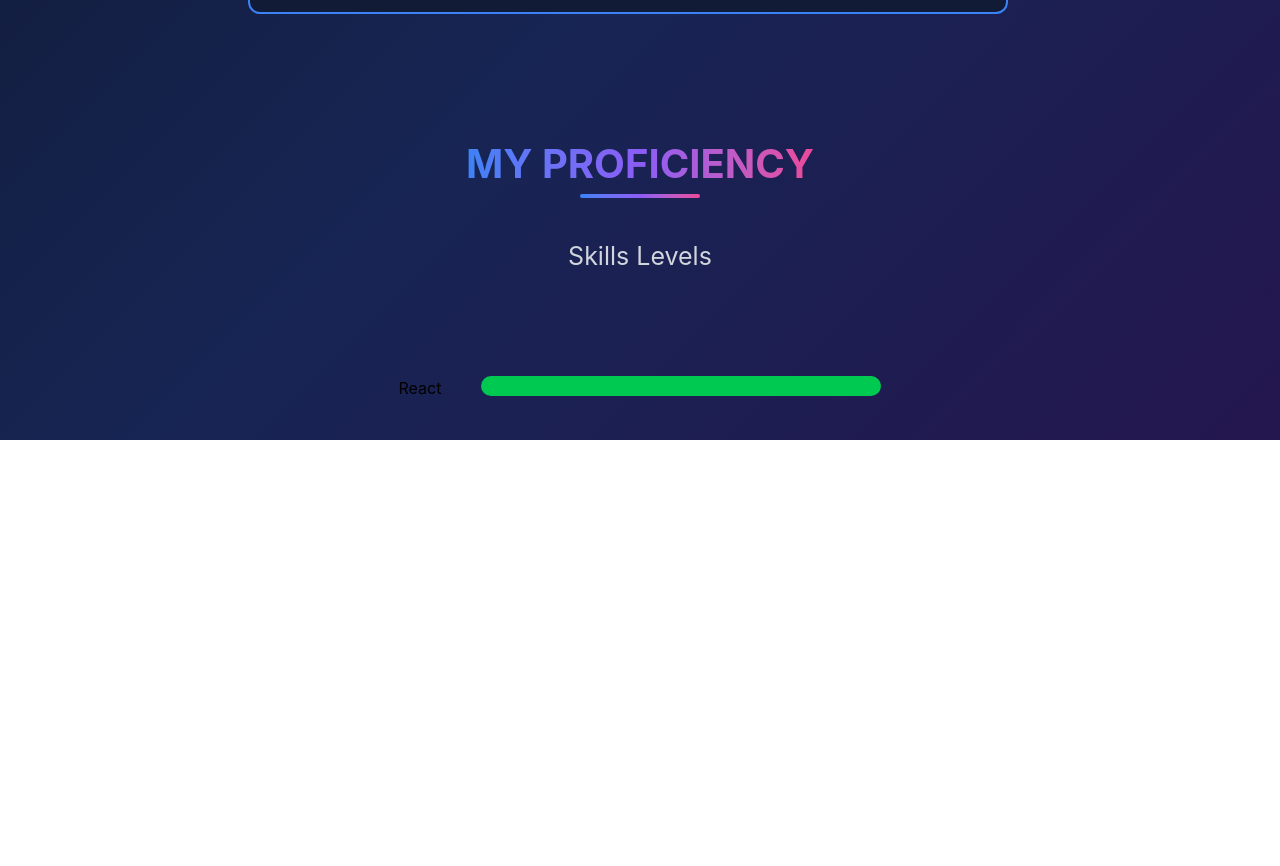
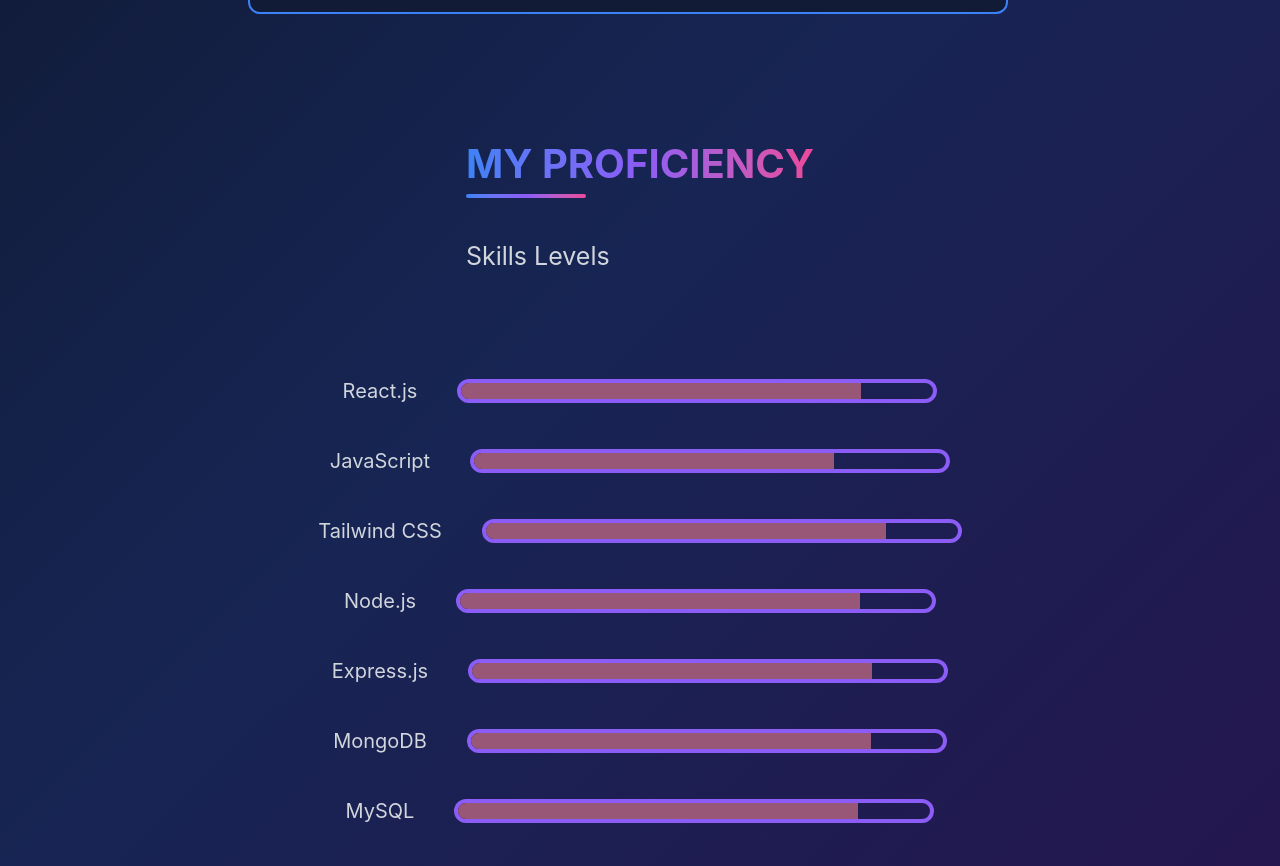
Before and after one commit to RachitRawat720/portfolio-website, a React (Vite) app: page /skills in a window 1280 px wide. Shown: the part 1578-2444 px from the top of the page. Before the commit the page ends 2018 px from the top, so only its background shows below. Built offline with nearby package versions, Linux system fonts and the light colour scheme.

Commit message:
adding proficiency

```diff
--- a/src/components/Skills.jsx
+++ b/src/components/Skills.jsx
@@ -27,7 +27,7 @@
                     <h1 className='text-[26px] text-[#F8FAFC] font-semibold flex itemsj-center justify-center'>Frontend</h1>
                     <div className='grid grid-cols-2 mt-5 gap-y-5 ml-5'>
 
-                        <p className='text-[#A78BFA] border-2 border-[#8B5CF6] w-fit px-5 rounded-2xl hover:text-[#FFFFFF] hover:bg-[#695694]/50'>React</p>
+                        <p className='text-[#A78BFA] border-2 border-[#8B5CF6] w-fit px-5 rounded-2xl hover:text-[#FFFFFF] hover:bg-[#695694]/50'>React.js</p>
 
                         <p className='text-[#A78BFA] border-2 border-[#8B5CF6] w-fit px-5 rounded-2xl hover:text-[#FFFFFF] hover:bg-[#695694]/50'>JavaScript</p>
 
@@ -104,20 +104,65 @@
                     </div>
             </motion.div>
 
-            <motion.div initial={{opacity: 0, y: -300}} whileInView={{opacity: 1, y: 0}}
-                transition={{duration: 2, delay: 2}} viewport={{once: true, amount: 0.9}}
-                className='flex flex-col items-center justify-center w-full mt-30'>
-                <h1 className='text-[40px] font-bold bg-linear-to-r from-[#3B82F6] via-[#8B5CF6] to-[#EC4899] bg-clip-text text-transparent'>MY PROFICIENCY</h1>
-                <div className='bg-linear-to-r from-[#3B82F6] via-[#8B5CF6] to-[#EC4899]  h-1 w-30 rounded-4xl'></div>
-                <h3 className='text-[25px] text-gray-300 mt-10'>Skills Levels</h3>
+            <div className='flex flex-col items-center justify-center w-full mt-30'>
+                <motion.div initial={{opacity: 0, y: -300}} whileInView={{opacity: 1, y: 0}}
+                transition={{duration: 2, delay: 2}} viewport={{once: true, amount: 0.9}}>
+                    <h1 className='text-[40px] font-bold bg-linear-to-r from-[#3B82F6] via-[#8B5CF6] to-[#EC4899] bg-clip-text text-transparent'>MY PROFICIENCY</h1>
+                    <div className='bg-linear-to-r from-[#3B82F6] via-[#8B5CF6] to-[#EC4899]  h-1 w-30 rounded-4xl'></div>
+                    <h3 className='text-[25px] text-gray-300 mt-10'>Skills Levels</h3>
+                </motion.div>
 
-                <motion.div>
-                    <div className='flex mt-25 gap-10'>
-                        <p>React</p>
-                        <div className='w-100 h-5 rounded-2xl bg-green-500'></div>
+                <div initial={{opacity: 0, y: -300}} whileInView={{opacity: 1, y: 0}} transition={{duration: 2, delay: 2}} viewport={{once: true, amount: 0.9}}>
+                    <div className='flex items-center justify-center mt-25 gap-10'>
+                        <p className='text-[20px] text-gray-300'>React.js</p>
+                        <div className='w-120 h-6 rounded-2xl border-4 border-[#8B5CF6]'>
+                            <div className='w-100 h-full rounded-l-2xl  bg-[#995778]'></div>
+                        </div>
                     </div>
-                </motion.div>
-            </motion.div>
+
+                    <div className='flex items-center justify-center mt-10 gap-10'>
+                        <p className='text-[20px] text-gray-300'>JavaScript</p>
+                        <div className='w-120 h-6 rounded-2xl border-4 border-[#8B5CF6]'>
+                            <div className='w-90 h-full rounded-l-2xl  bg-[#995778]'></div>
+                        </div>
+                    </div>
+
+                    <div className='flex items-center justify-center mt-10 gap-10'>
+                        <p className='text-[20px] text-gray-300'>Tailwind CSS</p>
+                        <div className='w-120 h-6 rounded-2xl border-4 border-[#8B5CF6]'>
+                            <div className='w-100 h-full rounded-l-2xl  bg-[#995778]'></div>
+                        </div>
+                    </div>
+
+                    <div className='flex items-center justify-center mt-10 gap-10'>
+                        <p className='text-[20px] text-gray-300'>Node.js</p>
+                        <div className='w-120 h-6 rounded-2xl border-4 border-[#8B5CF6]'>
+                            <div className='w-100 h-full rounded-l-2xl  bg-[#995778]'></div>
+                        </div>
+                    </div>
+
+                    <div className='flex items-center justify-center mt-10 gap-10'>
+                        <p className='text-[20px] text-gray-300'>Express.js</p>
+                        <div className='w-120 h-6 rounded-2xl border-4 border-[#8B5CF6]'>
+                            <div className='w-100 h-full rounded-l-2xl  bg-[#995778]'></div>
+                        </div>
+                    </div>
+
+                    <div className='flex items-center justify-center mt-10 gap-10'>
+                        <p className='text-[20px] text-gray-300'>MongoDB</p>
+                        <div className='w-120 h-6 rounded-2xl border-4 border-[#8B5CF6]'>
+                            <div className='w-100 h-full rounded-l-2xl  bg-[#995778]'></div>
+                        </div>
+                    </div>
+
+                    <div className='flex items-center justify-center mt-10 gap-10'>
+                        <p className='text-[20px] text-gray-300'>MySQL</p>
+                        <div className='w-120 h-6 rounded-2xl border-4 border-[#8B5CF6]'>
+                            <div className='w-100 h-full rounded-l-2xl  bg-[#995778]'></div>
+                        </div>
+                    </div>
+                </div>
+            </div>
         </div>
     )
 }
```
